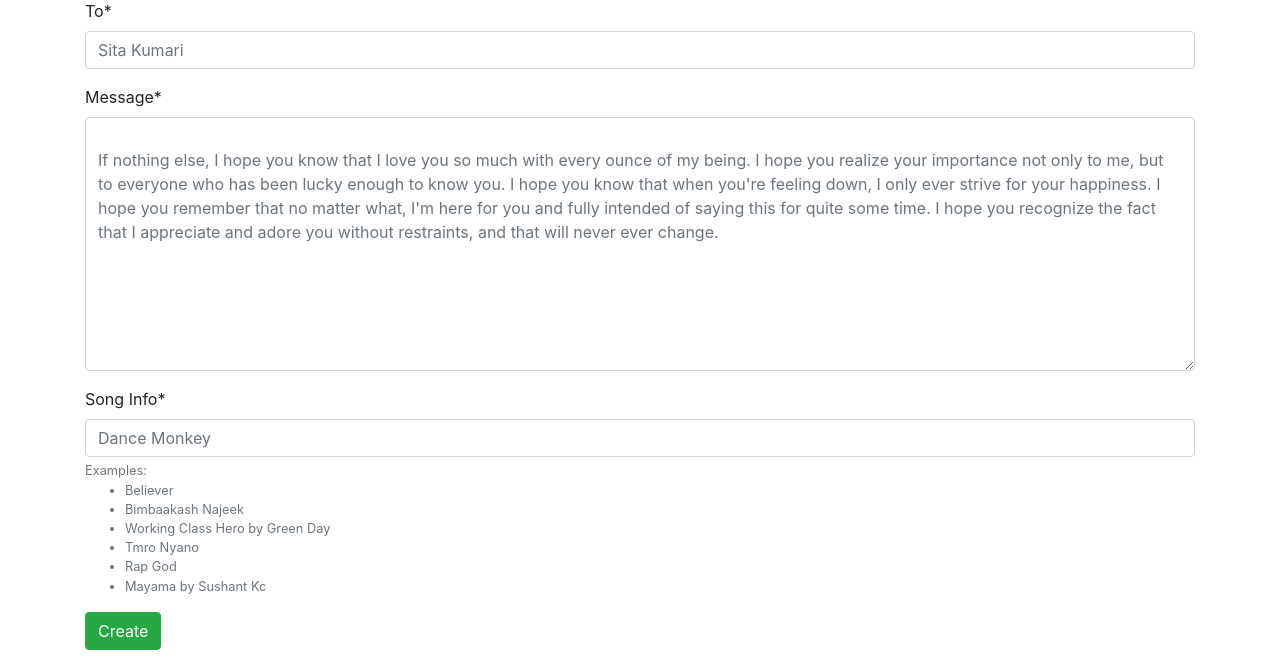
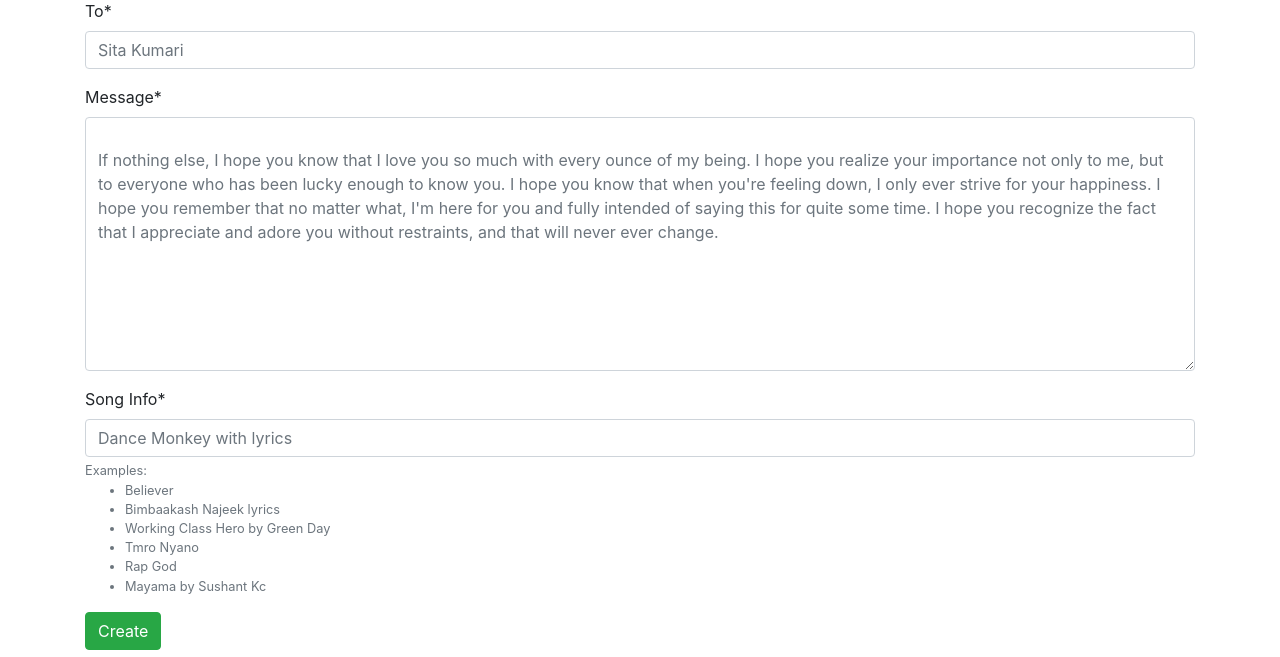
Before and after one commit to nishanKhanal/dedicate-songs, a Django app: page /new/ in a window 1280 px wide. Shown: the part 143-800 px from the top of the page. Run offline with Django 3.2, Linux system fonts and the light colour scheme; a user stored in the database is signed in; some libraries are stand-ins or nearby versions.

Commit message:
minor changes to ui and cleaned db with superuser

```diff
--- a/posts/forms.py
+++ b/posts/forms.py
@@ -6,7 +6,7 @@ help_text = """
     Examples:
     <ul>
         <li>Believer</li>
-        <li>Bimbaakash Najeek</li>
+        <li>Bimbaakash Najeek lyrics</li>
         <li>Working Class Hero by Green Day</li>
         <li>Tmro Nyano</li>
         <li>Rap God</li>
@@ -22,7 +22,7 @@ class PostForm(forms.ModelForm):
     #  post_from = forms.CharField(label="From",widget=forms.TextInput(attrs={'placeholder': 'Ram Bahadur'}))
      post_to = forms.CharField(label="To",widget=forms.TextInput(attrs={'placeholder': 'Sita Kumari'}))
      message = forms.CharField(widget=forms.Textarea(attrs={'placeholder': placeholder}))
-     song_description = forms.CharField(label="Song Info",help_text=help_text,widget=forms.TextInput(attrs={'placeholder': 'Dance Monkey'}))
+     song_description = forms.CharField(label="Song Info",help_text=help_text,widget=forms.TextInput(attrs={'placeholder': 'Dance Monkey with lyrics'}))
 
      class Meta:
         model = Post
--- a/posts/templates/posts/post_detail.html
+++ b/posts/templates/posts/post_detail.html
@@ -27,7 +27,8 @@
                       {{ post.post_from.get_full_name }}
                     {% endif %}
                   </strong> To <strong>{{ post.post_to }}</strong>. <br><small class="text-muted" > &middot;{{ post.date_created|timezone:"Asia/Kathmandu" }} &middot;</small></p>
-                <p class="card-text"> {{ post.message }}</p>
+                <span class="card-text text-muted"> With the message: </span><p class="lead card-text"> {% autoescape off %} {{ post.message }} {% endautoescape %} </p>
+
                 <p style="margin-bottom: 0px" class="card-text"></p>
               </div>
             </div>
--- a/posts/templates/posts/post_list.html
+++ b/posts/templates/posts/post_list.html
@@ -51,7 +51,7 @@
                       {{ post.post_from.get_full_name }}
                     {% endif %}
                   </strong> To <strong>{{ post.post_to }}</strong>. <br><small class="text-muted" > &middot;{{ post.date_created|timezone:"Asia/Kathmandu" }} &middot;</small></p>
-                <p class="card-text"> {{ post.message }}</p>
+                <span class="card-text text-muted"> With the message: </span> <p class="lead card-text"> {% autoescape off %} {{ post.message }} {% endautoescape %} </p>
                 <p style="margin-bottom: 0px" class="card-text"></p>
               </div>
             </div>
```
Also changed, not shown: db.sqlite3.
